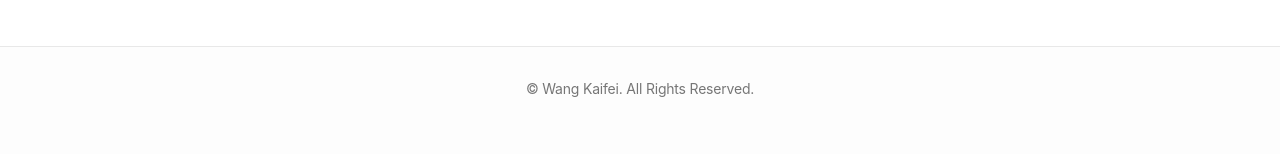
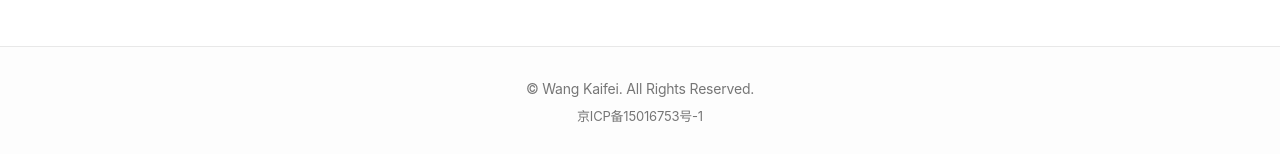
Before and after one commit to WangKaifei/wangkaifei.github.com, a Jekyll site: the page built from about.md, in a window 1280 px wide. Shown: the part 772-926 px from the top of the page. Built offline with Jekyll 4.4.1, drawn with Linux system fonts in a browser that asks for light colours; before the commit the page ends 903 px from its top, so only the background shows below that.

Commit message:
add beian

```diff
--- a/_includes/footer.html
+++ b/_includes/footer.html
@@ -1,4 +1,7 @@
 <footer class="site-footer">
   <p>&copy; {{ site.author }}. All Rights Reserved.</p>
+  <p class="site-footer-beian">
+    <a href="https://beian.miit.gov.cn/" target="_blank" rel="noopener noreferrer">京ICP备15016753号-1</a>
+  </p>
 </footer>
 {% if site.google_analytics_id %}{% include ga.html %}{% endif %}
--- a/css/main.css
+++ b/css/main.css
@@ -100,6 +100,15 @@
   font-size: 14px;
   letter-spacing: -.2px;
   color: #767676;
+}
+
+.site-footer p a,
+.site-footer p a:hover,
+.site-footer p a:visited { color: inherit; }
+
+.site-footer .site-footer-beian {
+  margin-top: 4px;
+  font-size: 13px;
 }
 
 
```
